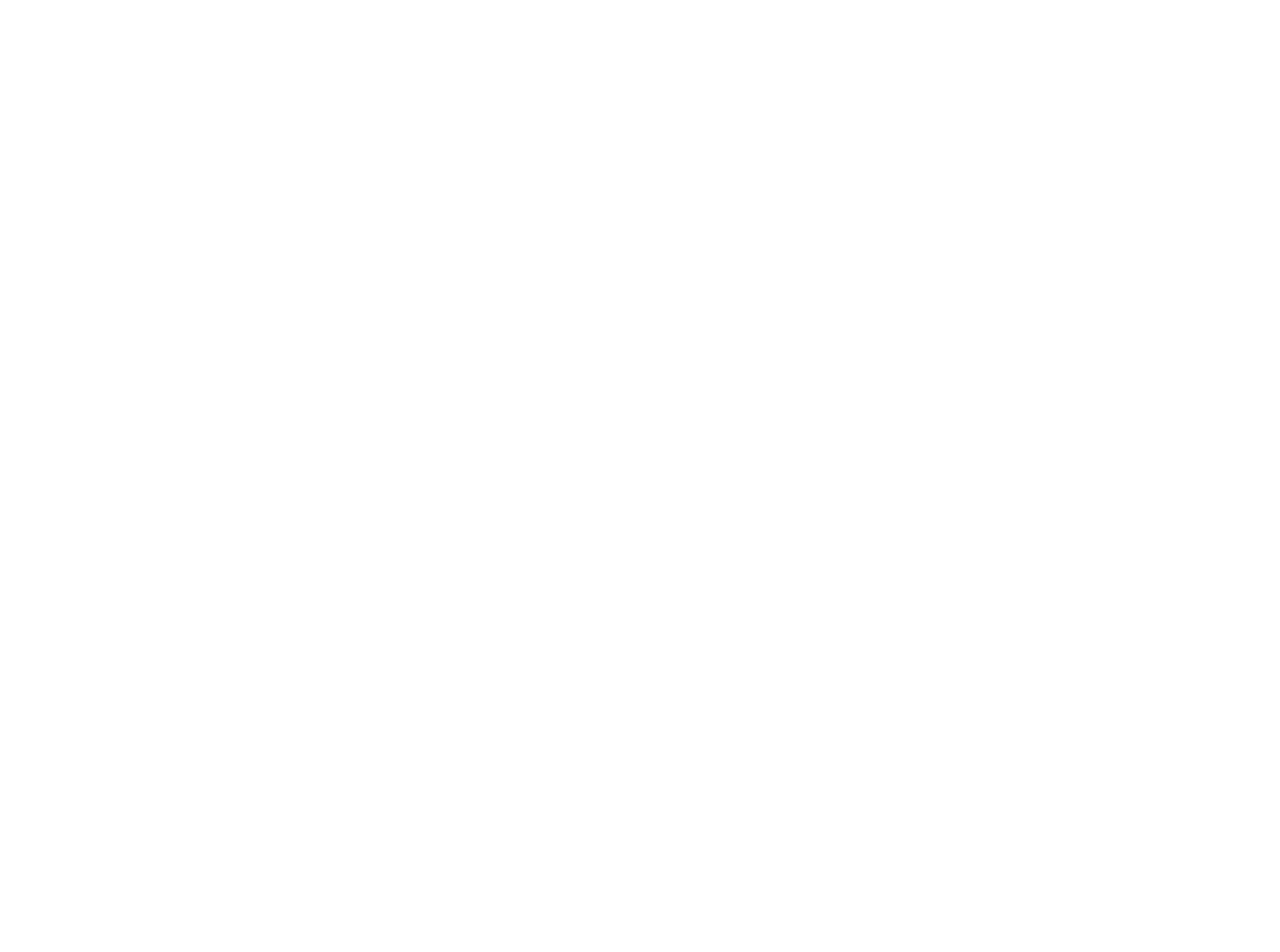
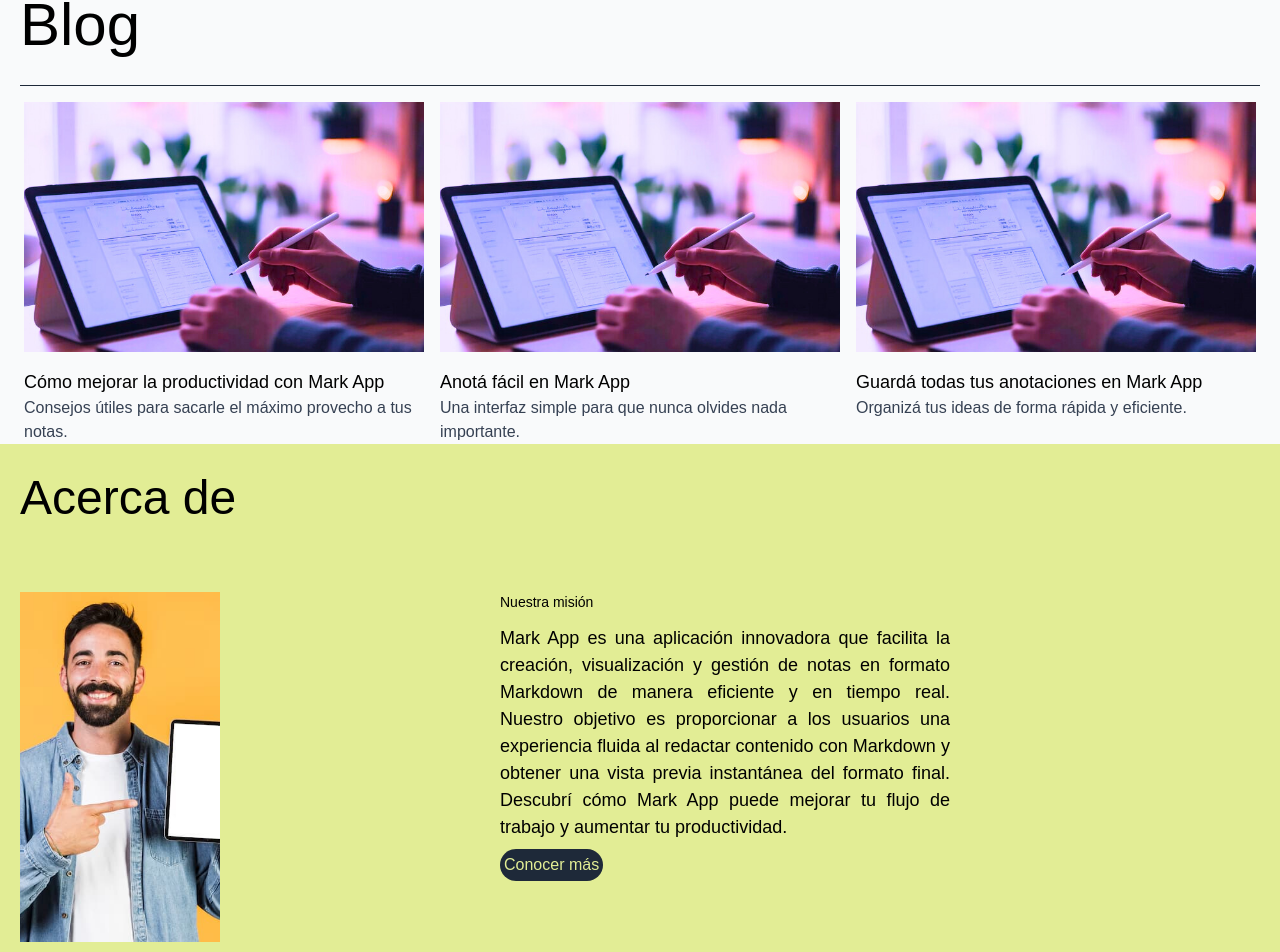
Before and after one commit to HugoEseverri/markapp, a Next.js app in the folder mini-notas/: page / in a window 1280 px wide. Shown: the part 535-1487 px from the top of the page. Before the commit the page ends 800 px from the top, so only its background shows below. Built offline with nearby package versions, Linux system fonts and the light colour scheme.

Commit message:
se agregan nuevos componentes

```diff
--- a/mini-notas/src/app/page.tsx
+++ b/mini-notas/src/app/page.tsx
@@ -1,3 +1,5 @@
+import MiddleBody from "@/components/Home/MiddleBody/MiddleBody";
+import MiddleLowBody from "@/components/Home/MiddleLowBody/MiddleLowBody";
 import UpperBody from "@/components/Home/UpperBody/UpperBody";
 import MarkdownEditor from "@/components/Markdown";
 import Navbar from "@/components/Navbar/Navbar";
@@ -7,6 +9,8 @@
     <div>
       <Navbar/>
       <UpperBody/>
+      <MiddleBody/>
+      <MiddleLowBody/>
     </div>
   );
 }
--- a/mini-notas/src/components/Home/MiddleBody/MiddleBody.tsx
+++ b/mini-notas/src/components/Home/MiddleBody/MiddleBody.tsx
@@ -1,9 +1,78 @@
 import React from 'react'
+import Image from 'next/image'
 
 function MiddleBody() {
-  return (
-    <div>MiddleBody</div>
-  )
+    return (
+        <div className="bg-gray-50">
+            <div className="mx-[20px]">
+                <h1 className="text-6xl text-black py-[30px]">Blog</h1>
+            </div>
+
+            <hr className="border-t border-gray-800 mx-[20px] h-1 pb-4" />
+
+            <div className="flex gap-4 justify-center px-[20px]">
+                {/* Tarjeta 1 */}
+                <div className="w-[400px]">
+                    <div className="relative w-full h-[250px]">
+                        <Image
+                            src="/noticia2.jpg"
+                            alt="Fondo"
+                            fill
+                            priority
+                            className="object-cover"
+                        />
+                    </div>
+                    <h2 className="text-black mt-4 text-lg">
+                        Cómo mejorar la productividad con Mark App
+                    </h2>
+                    <p className="text-gray-700">
+                        Consejos útiles para sacarle el máximo provecho a tus notas.
+                    </p>
+                </div>
+
+                {/* Tarjeta 2 */}
+                <div className="w-[400px]">
+                    <div className="relative w-full h-[250px]">
+                        <Image
+                            src="/noticia2.jpg"
+                            alt="Fondo"
+                            fill
+                            priority
+                            className="object-cover"
+                        />
+                    </div>
+                    <h2 className="text-black mt-4 text-lg">
+                        Anotá fácil en Mark App
+                    </h2>
+                    <p className="text-gray-700">
+                        Una interfaz simple para que nunca olvides nada importante.
+                    </p>
+                </div>
+
+                {/* Tarjeta 3 */}
+                <div className="w-[400px]">
+                    <div className="relative w-full h-[250px]">
+                        <Image
+                            src="/noticia2.jpg"
+                            alt="Fondo"
+                            fill
+                            priority
+                            className="object-cover"
+                        />
+                    </div>
+                    <h2 className="text-black mt-4 text-lg">
+                        Guardá todas tus anotaciones en Mark App
+                    </h2>
+                    <p className="text-gray-700">
+                        Organizá tus ideas de forma rápida y eficiente.
+                    </p>
+                </div>
+            </div>
+
+        </div>
+
+
+    )
 }
 
 export default MiddleBody
--- /dev/null
+++ b/mini-notas/src/components/Home/MiddleLowBody/MiddleLowBody.tsx
@@ -0,0 +1,36 @@
+import React from 'react'
+import Image from 'next/image'
+
+function MiddleLowBody() {
+    return (
+        <div className="bg-[#e2ed95] h-[700px]">
+            <div className="mx-[20px]">
+                <h2 className="text-5xl text-black py-[30px]">Acerca de</h2>
+            </div>
+
+            <div className="flex items-start">
+                <div className="relative h-[350px] w-[200px] mx-[20px] mt-10">
+                    <Image
+                        src="/mark2.jpg"
+                        alt="Fondo"
+                        fill
+                        className="object-cover "
+                        priority
+                    />
+                </div>
+
+                <div className="w-[450px] ml-[260px] mt-10">
+                    <h3 className="text-black mb-3 text-[14px]">Nuestra misión</h3>
+                    <p className="text-black text-justify text-[18px]">
+                        Mark App es una aplicación innovadora que facilita la creación, visualización y gestión de notas en formato Markdown de manera eficiente y en tiempo real. Nuestro objetivo es proporcionar a los usuarios una experiencia fluida al redactar contenido con Markdown y obtener una vista previa instantánea del formato final. Descubrí cómo Mark App puede mejorar tu flujo de trabajo y aumentar tu productividad.
+                    </p>
+                    <button className='rounded-4xl text-[#e2ed95] bg-gray-800 p-1 mt-2'>Conocer más</button>
+                </div>
+            </div>
+
+        </div>
+
+    )
+}
+
+export default MiddleLowBody
--- a/mini-notas/src/components/Home/UpperBody/UpperBody.tsx
+++ b/mini-notas/src/components/Home/UpperBody/UpperBody.tsx
@@ -15,9 +15,10 @@
       <div className="absolute inset-0 flex flex-col items-center justify-center text-white z-10 bg-black/40">
         <h1 className="text-4xl font-bold mb-4">Descubre Mark App</h1>
         <h2 className="text-2xl mb-6">La mejor herramienta para notas</h2>
-        <button className="bg-blue-500 hover:bg-blue-600 text-white font-semibold px-6 py-3 rounded-lg">
+        <button className="bg-white/30 backdrop-blur-md hover:bg-white/40 text-gray-100 px-6 py-3 rounded-4xl shadow-md transition duration-300 cursor-pointer">
           ¡Anotá acá!
         </button>
+
       </div>
     </div>
   )
```
Also changed, not shown: mini-notas/public/mark2.jpg (added), mini-notas/public/noticia2.jpg (added).
